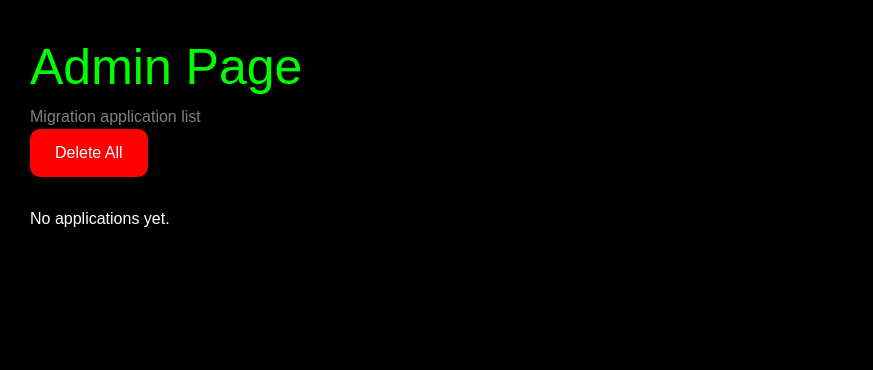
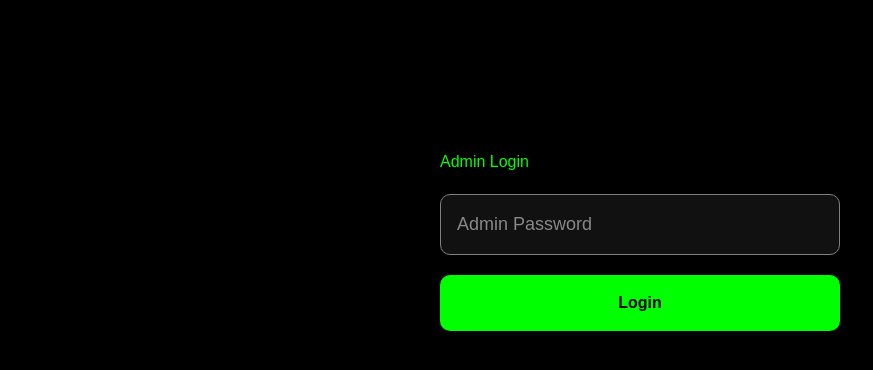
Before and after one commit to cpw1205/198smigration, a Next.js app: page /admin in a window 1280 px wide. Shown: the top 370 px of the page, without its empty margins (0-873 px from the left). Built offline with nearby package versions, Linux system fonts and the light colour scheme.

Commit message:
database and admin login

```diff
--- a/app/admin/page.tsx
+++ b/app/admin/page.tsx
@@ -3,40 +3,72 @@
 import { useEffect, useState } from "react";
 
 export default function AdminPage() {
+  const [password, setPassword] = useState("");
+  const [authorized, setAuthorized] = useState(false);
   const [data, setData] = useState<any[]>([]);
+  const [loading, setLoading] = useState(false);
 
-  useEffect(() => {
-    const saved = JSON.parse(localStorage.getItem("applications") || "[]");
-    setData(saved);
-  }, []);
+  async function login() {
+    setLoading(true);
 
-  function clearData() {
-    if (confirm("Delete all applications?")) {
-      localStorage.removeItem("applications");
-      setData([]);
+    const res = await fetch("/api/applications", {
+      headers: {
+        "x-admin-password": password,
+      },
+    });
+
+    setLoading(false);
+
+    if (!res.ok) {
+      alert("Wrong password");
+      return;
     }
+
+    const result = await res.json();
+
+    setData(result);
+    setAuthorized(true);
+  }
+
+  if (!authorized) {
+    return (
+      <main style={mainStyle}>
+        <div style={loginBoxStyle}>
+          <h1 style={{ color: "lime" }}>Admin Login</h1>
+
+          <input
+            type="password"
+            placeholder="Admin Password"
+            value={password}
+            onChange={(e) => setPassword(e.target.value)}
+            style={inputStyle}
+          />
+
+          <button onClick={login} style={buttonStyle}>
+            {loading ? "Loading..." : "Login"}
+          </button>
+        </div>
+      </main>
+    );
   }
 
   return (
     <main style={mainStyle}>
-      <h1 style={titleStyle}>Admin Page</h1>
-      <p style={{ color: "gray" }}>Migration application list</p>
-
-      <button onClick={clearData} style={deleteButtonStyle}>
-        Delete All
-      </button>
+      <h1 style={titleStyle}>Applications</h1>
 
       <div style={listStyle}>
-        {data.length === 0 && <p>No applications yet.</p>}
-
         {data.map((item, index) => (
           <div key={index} style={cardStyle}>
             <h2 style={{ color: "lime" }}>{item.name}</h2>
+
             <p>Server: {item.server}</p>
             <p>Power: {item.power}</p>
             <p>Alliance: {item.alliance}</p>
             <p>Message: {item.message}</p>
-            <p style={{ color: "gray" }}>{item.date}</p>
+
+            <p style={{ color: "gray", marginTop: "10px" }}>
+              {new Date(item.created_at).toLocaleString()}
+            </p>
           </div>
         ))}
       </div>
@@ -48,23 +80,21 @@ const mainStyle: React.CSSProperties = {
   minHeight: "100vh",
   backgroundColor: "black",
   color: "white",
+  padding: "30px",
   fontFamily: "Arial",
-  padding: "30px",
+};
+
+const loginBoxStyle: React.CSSProperties = {
+  maxWidth: "400px",
+  margin: "120px auto",
+  display: "flex",
+  flexDirection: "column",
+  gap: "20px",
 };
 
 const titleStyle: React.CSSProperties = {
   color: "lime",
-  fontSize: "50px",
-};
-
-const deleteButtonStyle: React.CSSProperties = {
-  backgroundColor: "red",
-  color: "white",
-  padding: "12px 25px",
-  border: "none",
-  borderRadius: "10px",
   marginBottom: "30px",
-  cursor: "pointer",
 };
 
 const listStyle: React.CSSProperties = {
@@ -79,3 +109,22 @@ const cardStyle: React.CSSProperties = {
   borderRadius: "15px",
   padding: "20px",
 };
+
+const inputStyle: React.CSSProperties = {
+  padding: "16px",
+  borderRadius: "10px",
+  border: "1px solid gray",
+  backgroundColor: "#111",
+  color: "white",
+  fontSize: "18px",
+};
+
+const buttonStyle: React.CSSProperties = {
+  backgroundColor: "lime",
+  color: "black",
+  padding: "16px",
+  border: "none",
+  borderRadius: "10px",
+  fontWeight: "bold",
+  cursor: "pointer",
+};
--- /dev/null
+++ b/app/api/applications/route.ts
@@ -0,0 +1,51 @@
+import { NextResponse } from "next/server";
+import { Pool } from "pg";
+
+const pool = new Pool({
+  connectionString: process.env.STORAGE_URL,
+});
+
+async function initTable() {
+  await pool.query(`
+    CREATE TABLE IF NOT EXISTS applications (
+      id SERIAL PRIMARY KEY,
+      name TEXT NOT NULL,
+      server TEXT NOT NULL,
+      power TEXT NOT NULL,
+      alliance TEXT,
+      message TEXT,
+      created_at TIMESTAMP DEFAULT NOW()
+    );
+  `);
+}
+
+export async function POST(req: Request) {
+  await initTable();
+
+  const body = await req.json();
+  const { name, server, power, alliance, message } = body;
+
+  await pool.query(
+    `INSERT INTO applications (name, server, power, alliance, message)
+     VALUES ($1, $2, $3, $4, $5)`,
+    [name, server, power, alliance, message]
+  );
+
+  return NextResponse.json({ success: true });
+}
+
+export async function GET(req: Request) {
+  const password = req.headers.get("x-admin-password");
+
+  if (password !== process.env.ADMIN_PASSWORD) {
+    return NextResponse.json({ error: "Unauthorized" }, { status: 401 });
+  }
+
+  await initTable();
+
+  const result = await pool.query(
+    `SELECT * FROM applications ORDER BY created_at DESC`
+  );
+
+  return NextResponse.json(result.rows);
+}
--- a/package.json
+++ b/package.json
@@ -10,12 +10,14 @@
   },
   "dependencies": {
     "next": "16.2.6",
+    "pg": "^8.21.0",
     "react": "19.2.4",
     "react-dom": "19.2.4"
   },
   "devDependencies": {
     "@tailwindcss/postcss": "^4",
     "@types/node": "^20",
+    "@types/pg": "^8.20.0",
     "@types/react": "^19",
     "@types/react-dom": "^19",
     "eslint": "^9",
```
Also changed, not shown: 1 other file (tests, documents, lock files or other folders).
